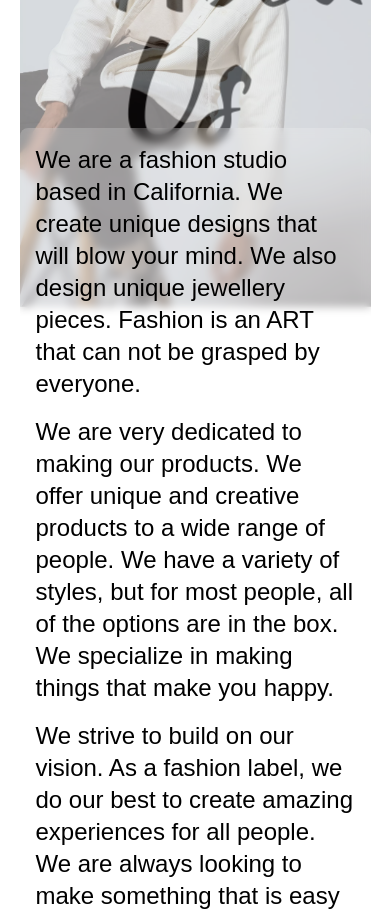
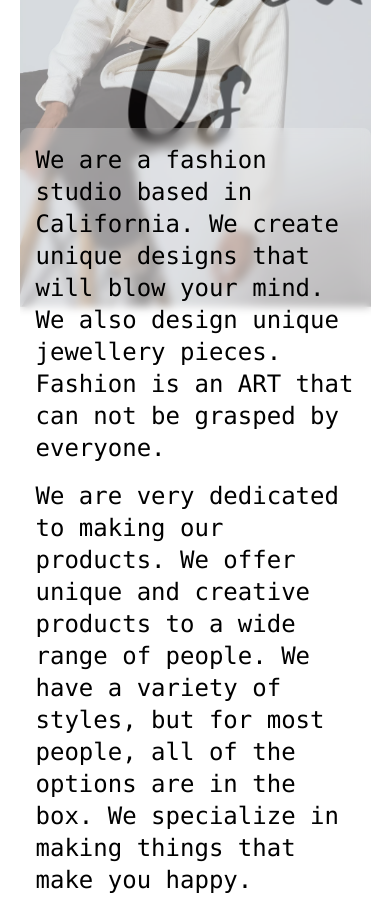
Before and after one commit to alpacheen/fashion-app, a React (Vite) app: page / in a window 390 px wide. Shown: the part 1040-1951 px from the top of the page. Built offline with nearby package versions, Linux system fonts and the light colour scheme; a web font is replaced by a local one.

Commit message:
update shop section with animations

```diff
--- a/src/App.jsx
+++ b/src/App.jsx
@@ -1,11 +1,11 @@
 import React from "react";
 import {
   ParallaxProvider,
-  ParallaxBanner,
-  Parallax,
 } from "react-scroll-parallax";
 import Home from "./pages/Home";
 import About from "./pages/About";
+import Shop from "./pages/Shop";
+
 
 const App = () => {
   return (
@@ -13,6 +13,7 @@ const App = () => {
         <main>
           <Home />
           <About />
+          <Shop />
         </main>
       </ParallaxProvider>
   );
--- a/src/pages/About.jsx
+++ b/src/pages/About.jsx
@@ -3,7 +3,7 @@ import { AboutSection, AboutTitle, Left, Right } from "../styles/Themes";
 import {
   Parallax,
 } from "react-scroll-parallax";
-import {motion, transform} from "framer-motion";
+import {motion} from "framer-motion";
 import img1 from "../assets/images/1.webp";
 import img2 from "../assets/images/2.webp";
 import img3 from "../assets/images/3.webp";
--- /dev/null
+++ b/src/pages/Shop.jsx
@@ -0,0 +1,121 @@
+import React , {useRef, useLayoutEffect} from 'react';
+import gsap from "gsap";
+import ScrollTrigger from "gsap/ScrollTrigger"
+import { ShopSection, ShopTitle,ShopLeft, ShopRight } from '../styles/Themes';
+import img4 from "../assets/images/4.webp";
+import img5 from "../assets/images/5.webp";
+import img7 from "../assets/images/7.webp";
+import img3 from "../assets/images/3.webp";
+import img8 from "../assets/images/8.webp";
+import img9 from "../assets/images/9.webp";
+import img10 from "../assets/images/10.webp";
+
+
+const Shop = () => {
+
+  gsap.registerPlugin(ScrollTrigger);
+
+  const ref = useRef(null);
+  const horizontalRef = useRef(null);
+
+  useLayoutEffect(() => {
+    const element = ref.current;
+    const scrollingElement = horizontalRef.current;
+
+    // Create a function to initialize the animation
+    const initialize = () => {
+
+      const scrollWidth = scrollingElement.scrollWidth;
+      const containerWidth = element.offsetWidth;
+      const scrollAmount = scrollWidth - containerWidth;
+
+
+
+      // Create the timeline
+      const tl = gsap.timeline({
+        scrollTrigger: {
+          trigger: element,
+          start: "top top",
+          end: `+=${scrollAmount}`,
+          scrub: 1,
+          pin: true,
+          anticipatePin: 1,
+          invalidateOnRefresh: true,
+        }
+      });
+
+      tl.to(scrollingElement, {
+        x: -scrollAmount,
+        ease: "none"
+      });
+
+      // Apply grayscale effect using the index
+      const images = scrollingElement.querySelectorAll('.image-item');
+
+      const rightSectionCenter = window.innerWidth * 0.35 + (window.innerWidth * 0.65 / 2);
+
+
+      images.forEach((img) => {
+        gsap.fromTo(
+          img,
+          {
+            filter: "grayscale(100%)" },
+          {
+            filter: "grayscale(0%)",
+            scrollTrigger: {
+              trigger: img,
+              start: `left center+=${rightSectionCenter - window.innerWidth/2}`,
+            end: `center center+=${rightSectionCenter - window.innerWidth/2}`,
+              containerAnimation: tl,
+              scrub: true,
+            }
+          }
+        );
+      });
+    };
+
+    // Wait for images to load or use a timeout as fallback
+    if (document.readyState === "complete") {
+      initialize();
+    } else {
+      window.addEventListener("load", initialize);
+    }
+
+    return () => {
+      ScrollTrigger.getAll().forEach(t => t.kill());
+      window.removeEventListener("load", initialize);
+    };
+  }, []);
+
+  return (
+    <ShopSection ref={ref}>
+<ShopTitle>New Arrivals</ShopTitle>
+<ShopLeft>
+<p className='text-xl font-mono p-5'>
+          The brand new collection is currently being developed in USA. We
+          create our products using best quality material, including the use of
+          some of the pure fabrics to make our products. All products are made
+          using the best materials, from the finest cotton to the finest
+          fabrics.
+          </p>
+         <p className='text-xl font-mono p-5'>
+          We have lots of different clothing options like shoes, jackets and
+          dresses. Not only clothes but we also provide unique Jewellery as
+          well. It is great for us to carry our new clothes all around the
+          country and look different.
+        </p>
+</ShopLeft>
+<ShopRight ref={horizontalRef}>
+ <img src={img4} alt="clothes rack" className='image-item' loading='lazy' />
+ <img src={img5} alt="man in suit" className='image-item' loading='lazy'/>
+ <img src={img7} alt="rings" className='image-item' loading='lazy' />
+ <img src={img3} alt="rings" className='image-item' loading='lazy' />
+ <img src={img8} alt="rings on hand" className='image-item' loading='lazy'/>
+ <img src={img9} alt="watches" className='image-item' loading='lazy'/>
+ <img src={img10} alt="watches" className='image-item' loading='lazy'/>
+</ShopRight>
+    </ShopSection>
+  );
+};
+
+export default Shop;
--- a/src/styles/Themes.js
+++ b/src/styles/Themes.js
@@ -70,7 +70,7 @@ justify-center
 items-center
 `;
 
-//Menu
+//---Menu---
 
 export const MenuItems = tw(motion.ul)`
 relative
@@ -115,7 +115,7 @@ text-[#faebd7]
 cursor-pointer
 `;
 
-//About
+//--About--
 
 export const AboutSection = tw.section`
 min-h-screen
@@ -139,7 +139,7 @@ mt-5
 export const Left = tw.div`
 w-full
 text-2xl
-font-['Sirin Script']
+font-mono
 relative
 z-30
 text-black
@@ -157,6 +157,64 @@ relative
 mt-8
 md:mt-0
 flex
+`;
 
+//--Shop--
 
-`;
+export const
+ ShopSection = tw.section`
+ min-h-screen
+ w-full
+ mx-auto
+ overflow-hidden
+ flex
+ flex-start
+ items-start
+ relative
+ `;
+
+ export const ShopTitle = tw.h1`
+text-8xl
+[text-shadow:3px_3px_3px_rgba(0_0_0_/_0.8)]
+font-['Kaushan_Script']
+font-light
+left-[5%]
+z-50
+text-[#faebd7]
+absolute
+top-[1.5rem]
+ `;
+
+ export const ShopLeft = tw.div`
+ w-[35%]
+ bg-[#202020]
+ text-[#faebd7]
+ min-h-screen
+ z-40
+ left-0
+ flex
+ flex-col
+ justify-center
+ items-center
+ `
+
+ export const ShopRight = tw.div`
+ absolute
+  left-[35%]
+  top-0
+  min-h-screen
+  w-max
+  flex
+  flex-row
+  items-center
+  whitespace-nowrap
+  bg-[#bebebe]
+  will-change-transform
+
+  [&>img]:w-80
+  [&>img]:h-auto
+  [&>img]:my-0
+  [&>img]:mx-8
+  [&>img]:object-cover
+  [&>img]:flex-shrink-0
+ `
```
Lines whose indentation alone changed are shown as unchanged.
